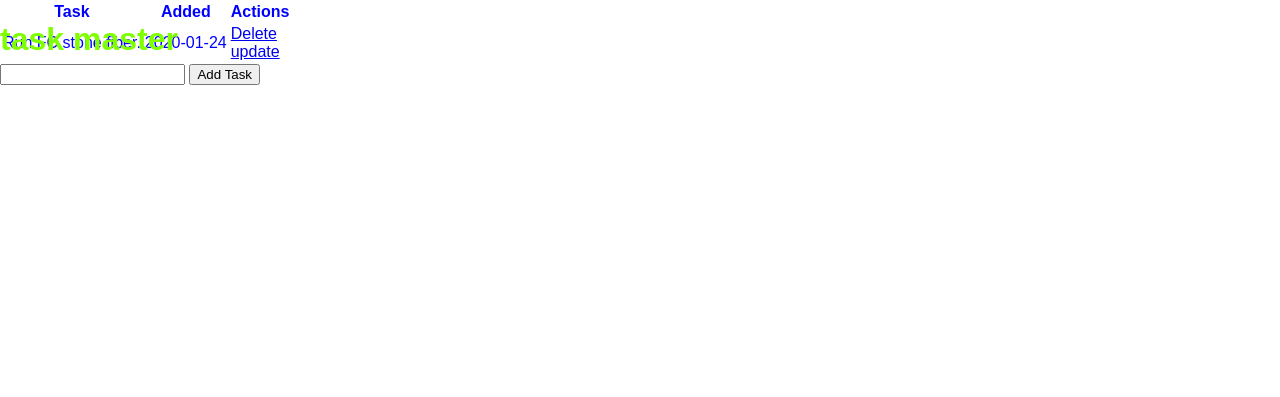
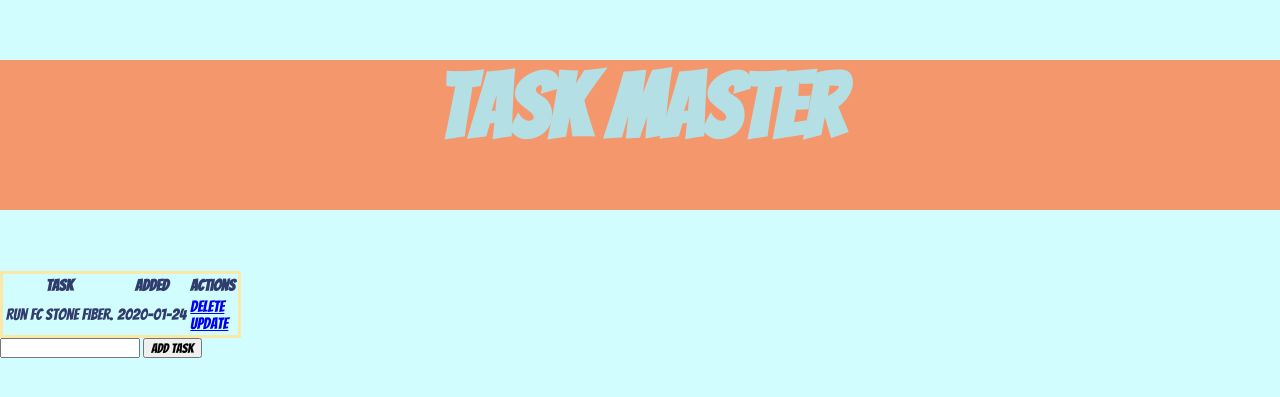
Before and after one commit to DeadHead515/Flask.Crud.app, a Flask app: page / in a window 1280 px wide. Shown: the top 397 px of the page. Run offline with Flask 2, Linux system fonts and the light colour scheme; data comes from the database, SQL or seed files in the repository; both versions use the stored data as it was after the commit.

Commit message:
Working on styling CSS elements

```diff
--- a/static/css/main.css
+++ b/static/css/main.css
@@ -1,10 +1,22 @@
 body{
     margin: 0;
-    font-family: sans-serif;
-    color: blue;
+    font-family: 'Bangers', cursive;
+    background-color: #D2FDFF;
 }
 h1{
-    color: chartreuse;
-    position: absolute ;
+    color:#B4DFE5;
     text-align: center;
+    background-color: #F4976C;
+    height: 150px;
+    font-size: 90px;
+    padding-top: 0%;
 }
+.content{
+    color: #303C6C;
+}
+table{
+    border: solid #fBE8A6;
+}
+input{
+    font-family: 'Bangers', cursive;
+}
--- a/templates/base.html
+++ b/templates/base.html
@@ -5,6 +5,7 @@
     <meta name="viewport" content="width=device-width, initial-scale=1.0">
     <meta http-equiv="X-UA-Compatible" content="ie=edge">
     <link rel="stylesheet" href="{{ url_for('static', filename='css/main.css') }}">
+    <link href="https://fonts.googleapis.com/css?family=Bangers&display=swap" rel="stylesheet">
     {% block head %}{% endblock %}
 </head>
     <body>
--- a/templates/index.html
+++ b/templates/index.html
@@ -10,6 +10,7 @@
     {% if tasks|length < 1%}
     <h4> there are no tasks. create one below!</h4>
     {% else %}
+    <body>
     <table>
         <tr>
             <th>Task</th>
@@ -34,5 +35,6 @@
         <input type="text" name="content" id="content">
         <input type="submit" value="Add Task">
     </form>
+    </body>
 </div>
 {% endblock %}
```
Also changed, not shown: test.db.
